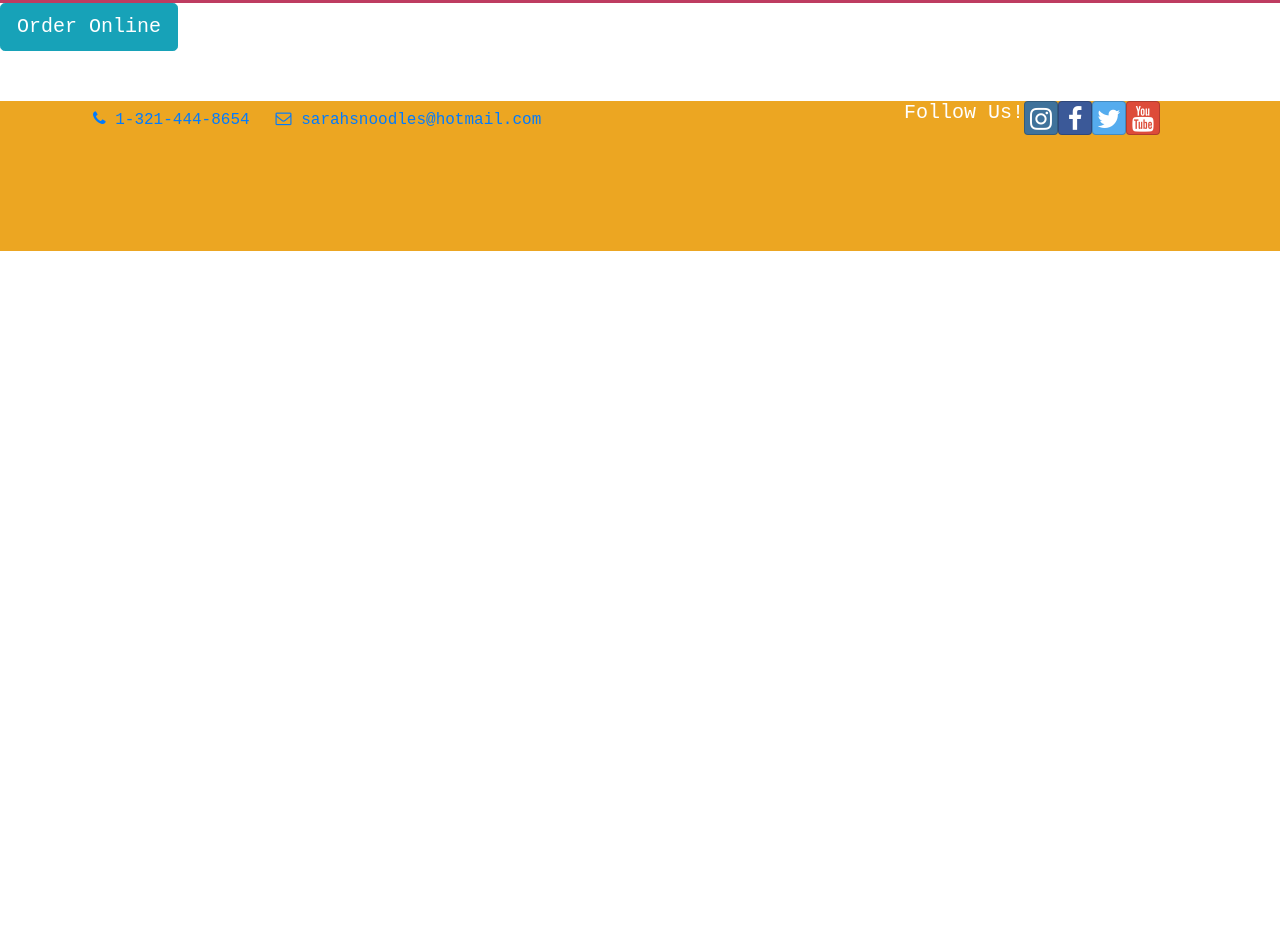
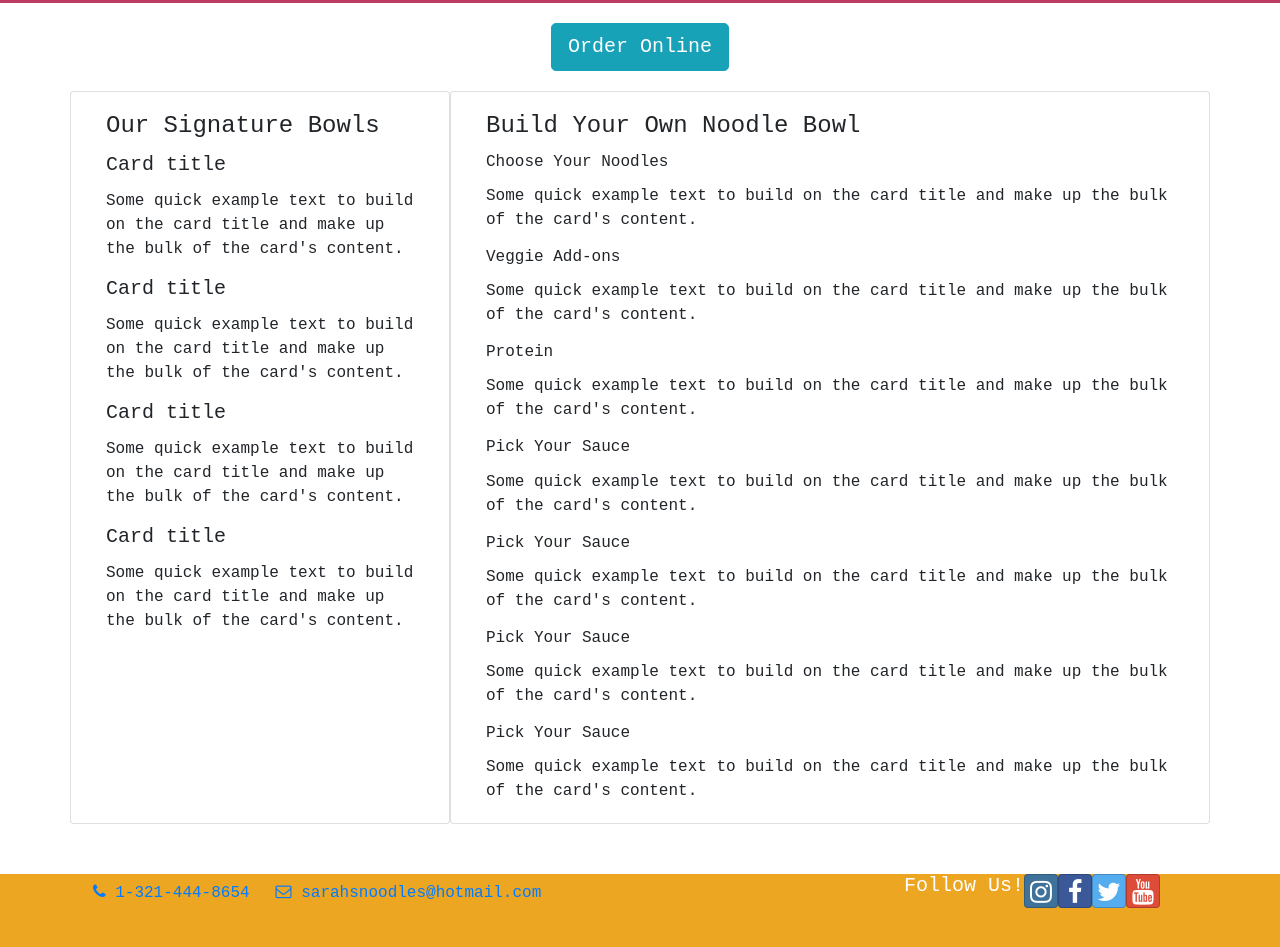
Before and after one commit to joeygonzzzz/group-portfolio-project, a website: page menu.html in a window 1280 px wide. Shown: the part 481-1428 px from the top of the page. Before the commit the page ends 800 px from the top, so only its background shows below. Drawn offline with nearby package versions, Linux system fonts and the light colour scheme.

Commit message:
menu additions

```diff
--- a/css/style.css
+++ b/css/style.css
@@ -2,6 +2,7 @@ body {
     font-family: Courier New;
 }
 .jumbotron {
+    color: white;
     margin: 0;
     background-color: rgb(190, 60, 97);
 }
@@ -26,3 +27,12 @@ footer {
 footer .container {
     margin: 50px;
 }
+
+.card {
+    display: inline-block;
+}
+
+#orderbutton {
+    margin-top: 20px;
+    margin-bottom: 20px;
+}
--- a/menu.html
+++ b/menu.html
@@ -51,9 +51,12 @@
 
         </div>
     </header>
-
-    <div>
-        <a role="button" class="btn btn-lg btn-info" id="orderBtn">Order Online</a>
+    <div class="container" id="orderbutton" >
+        <div class="row">
+            <div class="col text-center">
+                <a role="button" class="btn btn-lg btn-info" id="orderBtn">Order Online</a>
+            </div>
+        </div>
     </div>
 
     <div id="orderModal" class="modal fade" role="dialog">
@@ -131,6 +134,49 @@
             </div>
         </div>
     </div>
+    <div class="container">
+        <div class="row">
+            <div class="col-4 card">
+                <div class="card-body">
+                    <h4 class="card-title">Our Signature Bowls</h4>
+                    <h5 class="card-title">Card title</h5>
+                    <p class="card-text">Some quick example text to build on the card title and make up the bulk of the card's content.</p>
+                    <h5 class="card-title">Card title</h5>
+                    <p class="card-text">Some quick example text to build on the card title and make up the bulk of the card's content.</p>
+                    <h5 class="card-title">Card title</h5>
+                    <p class="card-text">Some quick example text to build on the card title and make up the bulk of the card's content.</p>
+                    <h5 class="card-title">Card title</h5>
+                    <p class="card-text">Some quick example text to build on the card title and make up the bulk of the card's content.</p>
+                </div>
+            </div>
+            <div class="col-8 card">
+                <div class="card-body">
+                    <h4 class="card-title">Build Your Own Noodle Bowl </h4>
+                    <h6 class="card-title">Choose Your Noodles</h6>
+                    <p class="card-text">Some quick example text to build on the card title and make up the bulk of the card's content.</p>
+                    <h6 class="card-title">Veggie Add-ons</h6>
+                    <p class="card-text">Some quick example text to build on the card title and make up the bulk of the card's content.</p>
+                    <h6 class="card-title">Protein</h6>
+                    <p class="card-text">Some quick example text to build on the card title and make up the bulk of the card's content.</p>
+                    <h6 class="card-title">Pick Your Sauce</h6>
+                    <p class="card-text">Some quick example text to build on the card title and make up the bulk of the card's content.</p>
+                    <h6 class="card-title">Pick Your Sauce</h6>
+                    <p class="card-text">Some quick example text to build on the card title and make up the bulk of the card's content.</p>
+                    <h6 class="card-title">Pick Your Sauce</h6>
+                    <p class="card-text">Some quick example text to build on the card title and make up the bulk of the card's content.</p>
+                    <h6 class="card-title">Pick Your Sauce</h6>
+                    <p class="card-text">Some quick example text to build on the card title and make up the bulk of the card's content.</p>
+                </div>
+            </div>
+        </div>
+    </div>
+    <div class="container">
+        <div class="row">
+            <div class="col">
+
+            </div>
+        </div>
+    </div>
 
     <footer class="site-footer">
         <div class="container">
```
